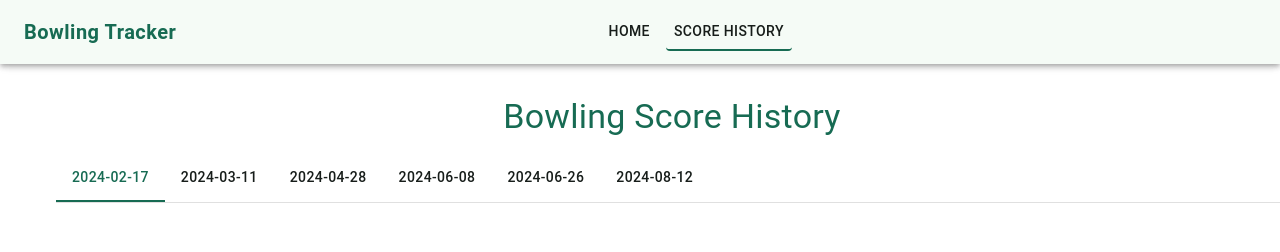
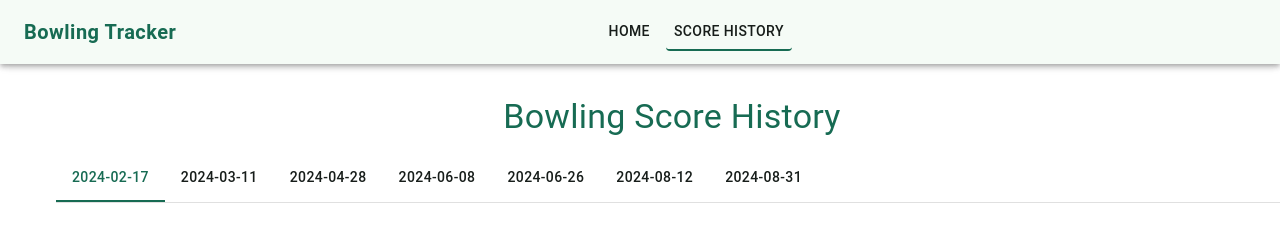
Before and after one commit to jwong65/bowling-project, a React (Vite) app: page /scorehistory in a window 1280 px wide. Shown: the top 252 px of the page. Built offline with nearby package versions, Linux system fonts and the light colour scheme; some icons are missing.

Commit message:
Added new section for strikes/spares if information was avaliable.

```diff
--- a/src/components/ScoreHistory.jsx
+++ b/src/components/ScoreHistory.jsx
@@ -173,6 +173,26 @@ export default function ScoreHistory({scoreData, dateString}) {
                             <Typography variant="caption" sx={{ color: 'var(--md-sys-color-on-surface-variant)' }}>
                                 Average score across {player.scores.filter(score => score !== null && score !== undefined).length} games
                             </Typography>
+                            {player.statistics && (
+                                <Box sx={{ mt: 1, pt: 1, borderTop: '1px dashed var(--md-sys-color-outline-variant)' }}>
+                                    <Box sx={{ display: 'flex', justifyContent: 'space-between', alignItems: 'center' }}>
+                                        <Typography variant="caption" sx={{ color: 'var(--md-sys-color-on-surface-variant)' }}>
+                                            Strikes:
+                                        </Typography>
+                                        <Typography variant="body2" sx={{ fontWeight: 'medium' }}>
+                                            {player.statistics.strikes || 0}
+                                        </Typography>
+                                    </Box>
+                                    <Box sx={{ display: 'flex', justifyContent: 'space-between', alignItems: 'center' }}>
+                                        <Typography variant="caption" sx={{ color: 'var(--md-sys-color-on-surface-variant)' }}>
+                                            Spares:
+                                        </Typography>
+                                        <Typography variant="body2" sx={{ fontWeight: 'medium' }}>
+                                            {player.statistics.spares || 0}
+                                        </Typography>
+                                    </Box>
+                                </Box>
+                            )}
                         </Paper>
                     ))}
                 </Box>
--- /dev/null
+++ b/src/data/bowling-scores/2024-08-31.json
@@ -0,0 +1,14 @@
+{
+    "scores": [
+      {
+        "id": 1,
+        "username": "Jaybugkit",
+        "scores": [124, 124, 123, 105, 97, 185, 164, 118, 122, 113, 119, 127, 123, 109, 113, 102, 107, 159, 168, 116],
+        "date": "2024-08-31",
+        "statistics":{
+            "spares": 46,
+            "strikes": 37
+        }
+      }
+    ]
+  }
```
Also changed, not shown: src/components/BowlingStats.jsx (added).
